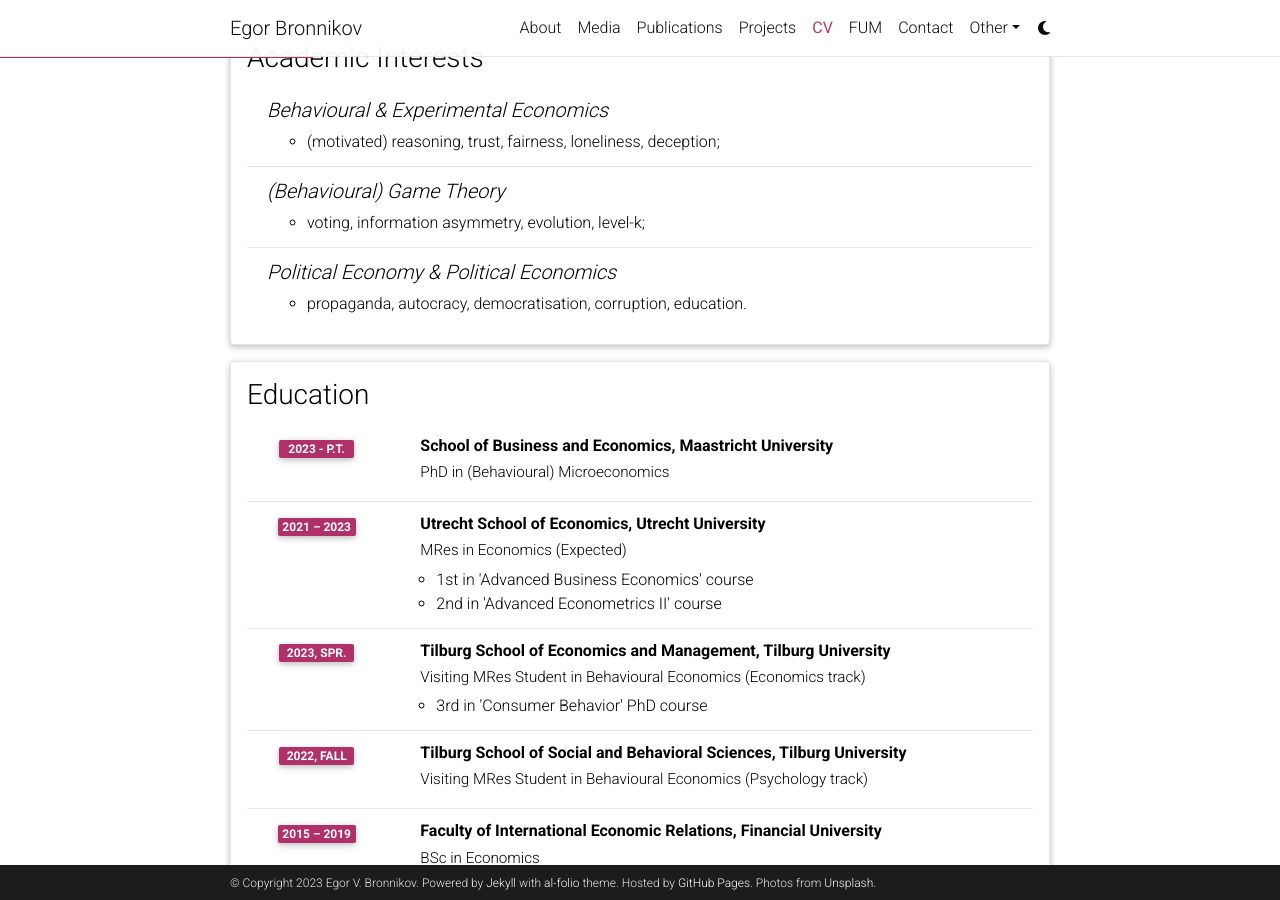
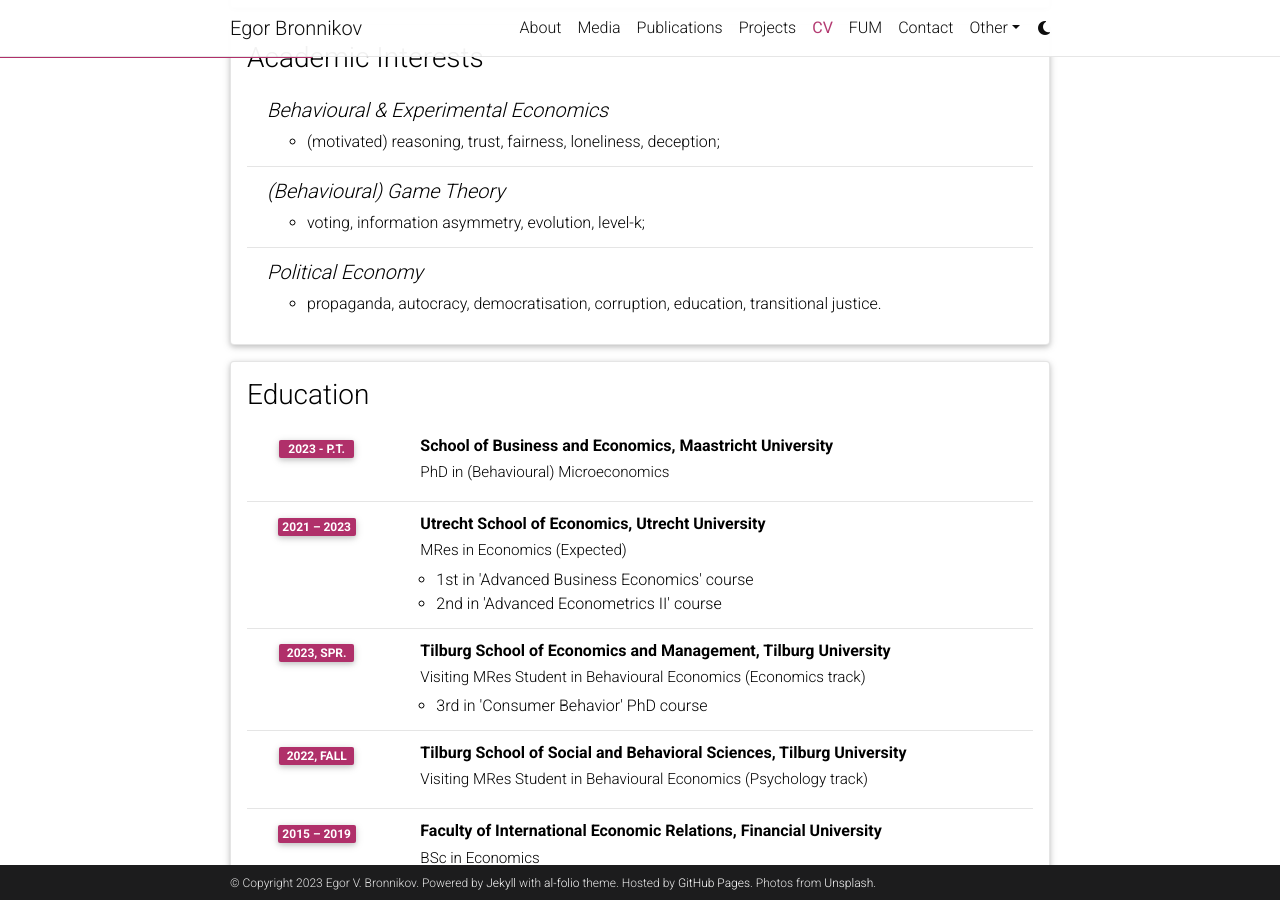
Before and after one commit to egorbronnikov/egorbronnikov.github.io, a Jekyll site: the page built from _pages/cv.md, in a window 1280 px wide and 900 px high, scrolled down 674 px. Built offline with Jekyll 4.4.1, drawn with Linux system fonts in a browser that asks for light colours; comment, search, counter and statistics services are not loaded; a style sheet for code colours, icons or effects is not loaded.

Commit message:
Update cv.yml

```diff
--- a/_data/cv.yml
+++ b/_data/cv.yml
@@ -19,9 +19,9 @@
     - title: (Behavioural) Game Theory
       items:
         - voting, information asymmetry, evolution, level-k;
-    - title: Political Economy & Political Economics
+    - title: Political Economy
       items:
-        - propaganda, autocracy, democratisation, corruption, education.
+        - propaganda, autocracy, democratisation, corruption, education, transitional justice.
 
 
 - title: Education
```
